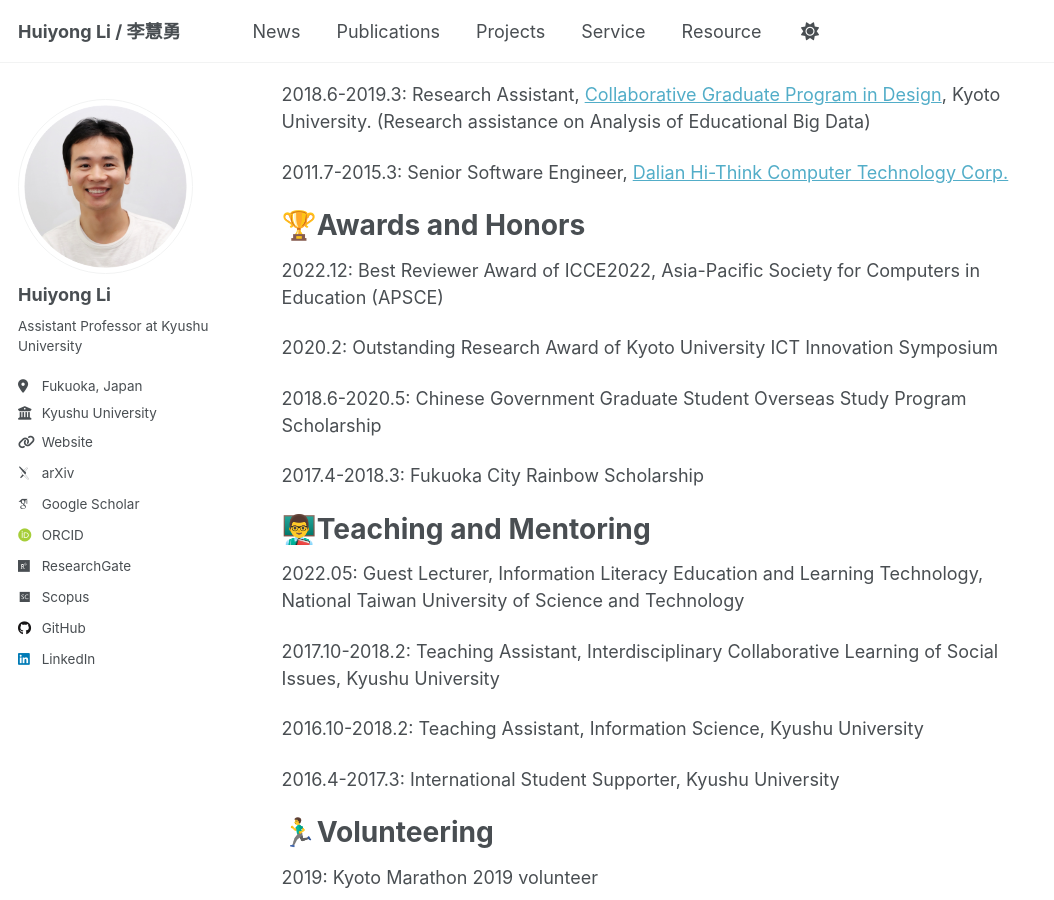
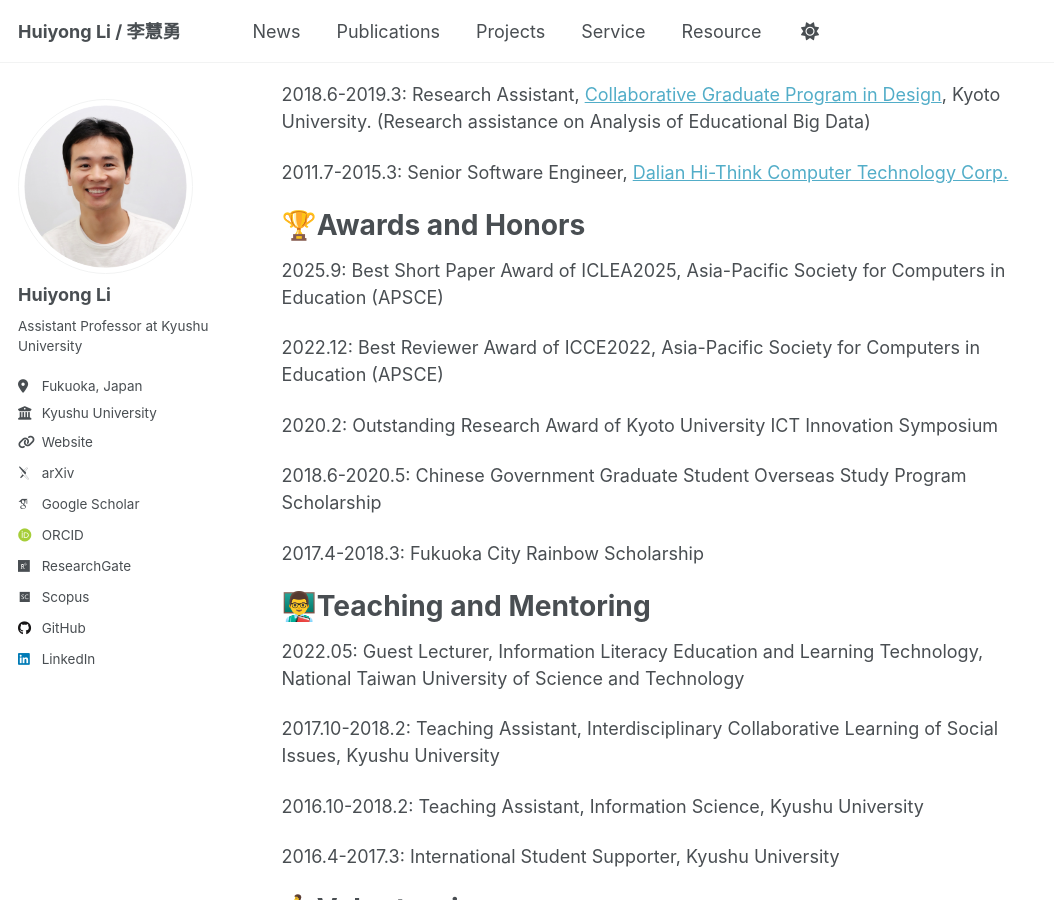
Before and after one commit to li-huiyong/li-huiyong.github.io, a Jekyll site: the page built from _pages/about.md, in a window 1280 px wide and 900 px high, scrolled down 1825 px. Shown: the whole window, without its empty margins (0-1054 px from the left). Built offline with Jekyll 4.4.1, drawn with Linux system fonts in a browser that asks for light colours; some web fonts are replaced.

Commit message:
add ICLEA award

```diff
--- a/_pages/about.md
+++ b/_pages/about.md
@@ -63,6 +63,8 @@ Research on education-specific LLM agents. Developing a multi-AI agent system ca
 
 🏆Awards and Honors
 ======
+2025.9: Best Short Paper Award of ICLEA2025, Asia-Pacific Society for Computers in Education (APSCE)
+
 2022.12: Best Reviewer Award of ICCE2022, Asia-Pacific Society for Computers in Education (APSCE)
 
 2020.2: Outstanding Research Award of Kyoto University ICT Innovation Symposium
```
